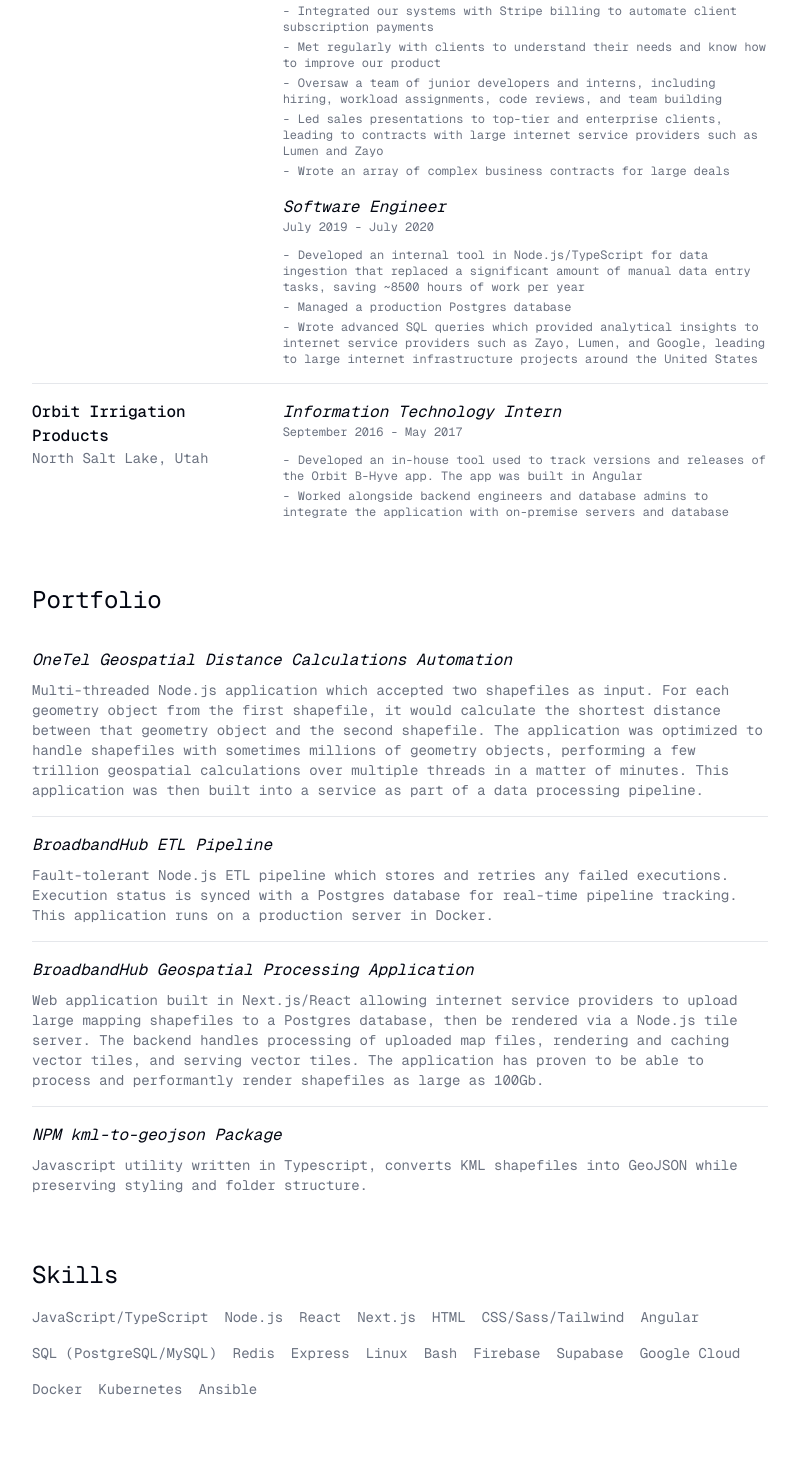
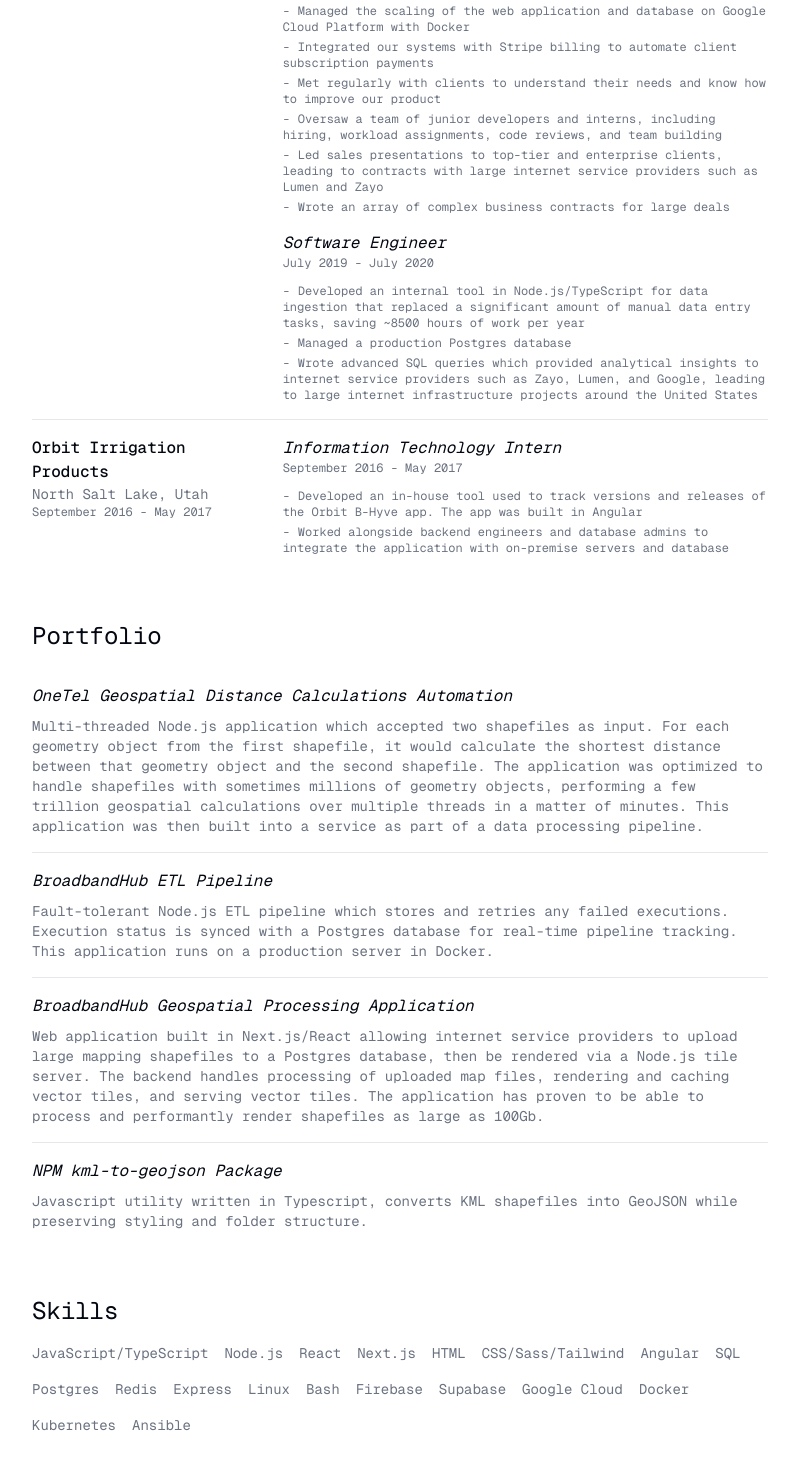
Before and after one commit to kylerummens/kylerummens.com, a Next.js app: page / in a window 1280 px wide. Shown: the part 1290-2760 px from the top of the page, without its empty margins (240-1039 px from the left). Built offline with nearby package versions, Linux system fonts and the light colour scheme.

Commit message:
Fix styles on print

```diff
--- a/src/app/components/header-section.tsx
+++ b/src/app/components/header-section.tsx
@@ -4,9 +4,12 @@ import { EmailButton } from "./email-button";
 export function HeaderSection() {
   return (
     <div>
-      <h1 className="text-3xl mb-4">Kyle Rummens</h1>
+      <h1 className="text-3xl mb-1">Kyle Rummens</h1>
+      <h2 className="text-base text-muted-foreground mb-6">
+        Senior Software Engineer
+      </h2>
 
-      <ul className="flex gap-4 text-sm mb-2">
+      <ul className="flex gap-4 text-sm mb-2 print:hidden">
         <li>
           <Link
             className="link"
@@ -40,7 +43,7 @@ export function HeaderSection() {
         <li className="link">Download</li>
       </ul>
 
-      <p className="text-muted-foreground text-sm">
+      <p className="text-muted-foreground text-sm print:text-xs">
         As an experienced software engineer with 10 years in the industry, I
         bring a wealth of knowledge and skills to any development team. Outside
         work, I pursue my love of adventure through rock climbing and
--- a/src/app/components/portfolio-section.tsx
+++ b/src/app/components/portfolio-section.tsx
@@ -30,12 +30,14 @@ const portfolio: PortfolioItem[] = [
 
 export function PortfolioSection() {
   return (
-    <Section title="Portfolio">
+    <Section title="Portfolio" className="print:hidden">
       <div className="divide-y divide-gray-200 dark:divide-gray-700">
         {portfolio.map((item) => (
           <div key={item.title} className="py-4 space-y-2">
             <h3 className="text-base italic">{item.title}</h3>
-            <p className="text-sm text-muted-foreground">{item.description}</p>
+            <p className="text-sm print:text-xs text-muted-foreground">
+              {item.description}
+            </p>
           </div>
         ))}
       </div>
--- a/src/app/components/section.tsx
+++ b/src/app/components/section.tsx
@@ -2,11 +2,12 @@ import { PropsWithChildren } from "react";
 
 type Props = PropsWithChildren<{
   title: string;
+  className?: string;
 }>;
 
-export function Section({ title, children }: Props) {
+export function Section({ title, className, children }: Props) {
   return (
-    <div>
+    <div className={className}>
       <h2 className="text-2xl mb-4">{title}</h2>
       {children}
     </div>
--- a/src/app/components/skills-section.tsx
+++ b/src/app/components/skills-section.tsx
@@ -3,7 +3,7 @@ import { Section } from "./section";
 export function SkillsSection() {
   return (
     <Section title="Skills">
-      <div className="flex flex-wrap gap-4 text-sm text-muted-foreground">
+      <div className="flex flex-wrap gap-4 print:gap-3 text-sm text-muted-foreground">
         <span>JavaScript/TypeScript</span>
         <span>Node.js</span>
         <span>React</span>
@@ -11,7 +11,8 @@ export function SkillsSection() {
         <span>HTML</span>
         <span>CSS/Sass/Tailwind</span>
         <span>Angular</span>
-        <span>SQL (PostgreSQL/MySQL)</span>
+        <span>SQL</span>
+        <span>Postgres</span>
         <span>Redis</span>
         <span>Express</span>
         <span>Linux </span>
--- a/src/app/components/work-section.tsx
+++ b/src/app/components/work-section.tsx
@@ -3,6 +3,8 @@ import { Section } from "./section";
 type Job = {
   company: string;
   location: string;
+  startDate: string;
+  endDate: string;
   positions: JobPosition[];
 };
 
@@ -17,6 +19,8 @@ const jobs: Job[] = [
   {
     company: "ProdataKey",
     location: "Draper, Utah",
+    startDate: "July 2023",
+    endDate: "Present",
     positions: [
       {
         title: "Full-Stack Software Engineer - Team Lead",
@@ -45,6 +49,8 @@ const jobs: Job[] = [
   {
     company: "BroadbandHub",
     location: "North Salt Lake, Utah",
+    startDate: "July 2019",
+    endDate: "July 2023",
     positions: [
       {
         title: "Software Engineer - Team Lead",
@@ -78,6 +84,8 @@ const jobs: Job[] = [
   {
     company: "Orbit Irrigation Products",
     location: "North Salt Lake, Utah",
+    startDate: "September 2016",
+    endDate: "May 2017",
     positions: [
       {
         title: "Information Technology Intern",
@@ -106,10 +114,13 @@ export function WorkSection() {
 
 function Job({ job }: { job: Job }) {
   return (
-    <div className="flex flex-col md:grid md:grid-cols-3 gap-4 py-4">
+    <div className="flex flex-col sm:grid sm:grid-cols-3 gap-4 py-4">
       <div>
         <h3 className="text-base font-medium">{job.company}</h3>
         <h4 className="text-muted-foreground text-sm">{job.location}</h4>
+        <h4 className="text-muted-foreground text-xs">
+          {job.startDate + " - " + job.endDate}
+        </h4>
       </div>
       <div className="col-span-2 space-y-4">
         {job.positions.map((position) => (
--- a/src/app/page.tsx
+++ b/src/app/page.tsx
@@ -6,8 +6,8 @@ import { SkillsSection } from "./components/skills-section";
 
 export default function HomePage() {
   return (
-    <div className="p-8 md:p-20 mx-auto max-w-4xl">
-      <main className="space-y-12">
+    <div className="p-8 md:p-20 print:p-0 mx-auto max-w-4xl">
+      <main className="space-y-12 print:space-y-8">
         <ProfilePhoto />
         <HeaderSection />
         <WorkSection />
```
